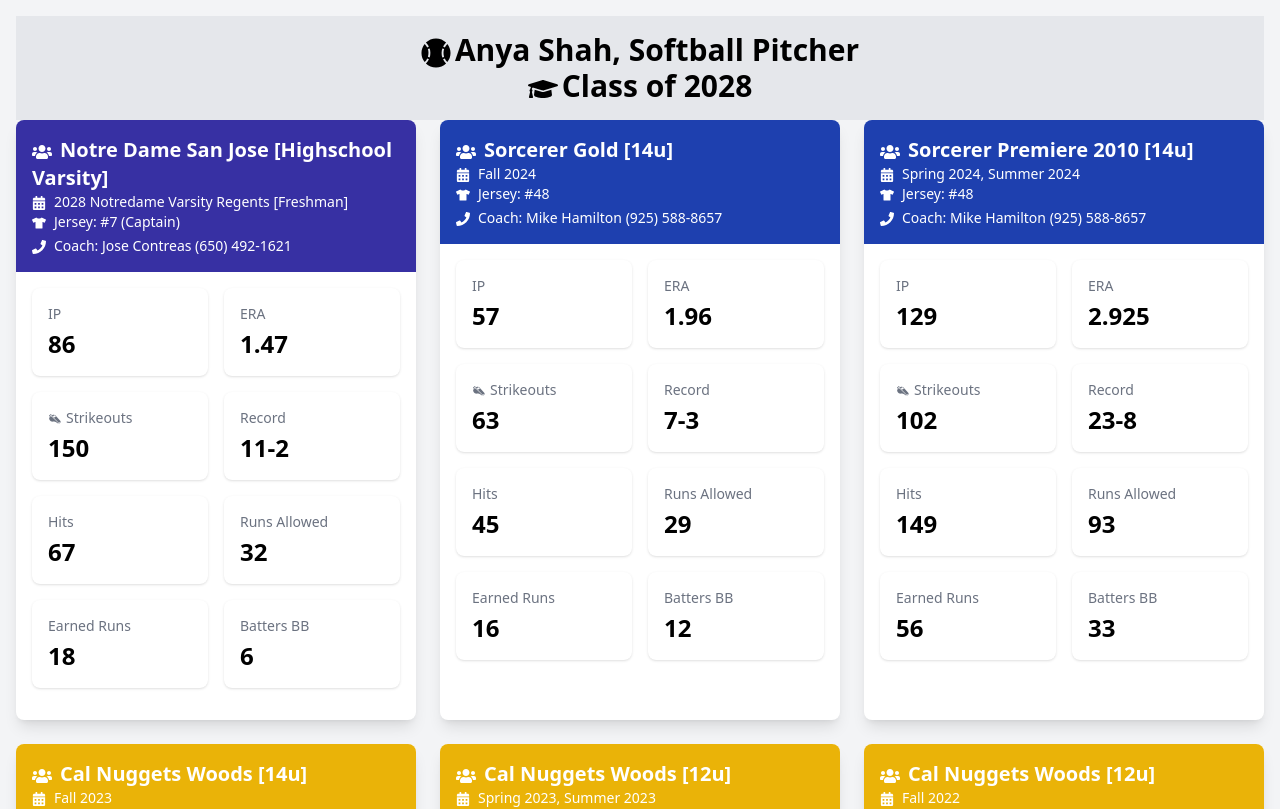
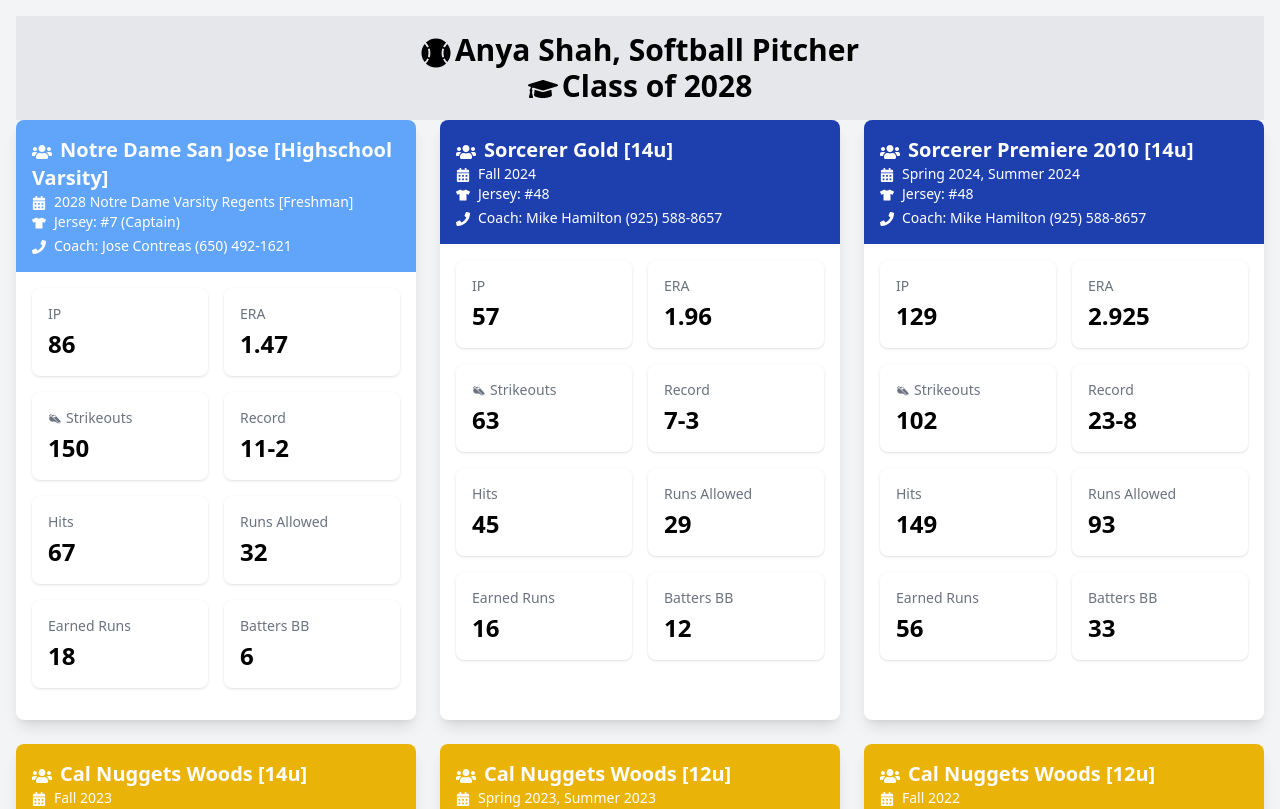
Before and after one commit to ankit249/baseball-stats, a React (Create React App) app: page / in a window 1280 px wide. Shown: the top 809 px of the page. Built offline with nearby package versions, Linux system fonts and the light colour scheme.

Commit message:
color update

```diff
--- a/src/App.js
+++ b/src/App.js
@@ -41,11 +41,11 @@
   const teams = [
     {
       name: "Notre Dame San Jose [Highschool Varsity]",
-      seasons: "2028 Notredame Varsity Regents [Freshman]",
+      seasons: "2028 Notre Dame Varsity Regents [Freshman]",
       jersey: "#7 (Captain)",
       coach: "Jose Contreas",
       phone: "6504921621",
-      headerColor: "bg-indigo-800", // Navy blue color for Notre Dame
+      headerColor: "bg-blue-400", // Light blue color for Notre Dame matching the provided image
       stats: {
         IP: 86,
         ERA: 1.47,
```
